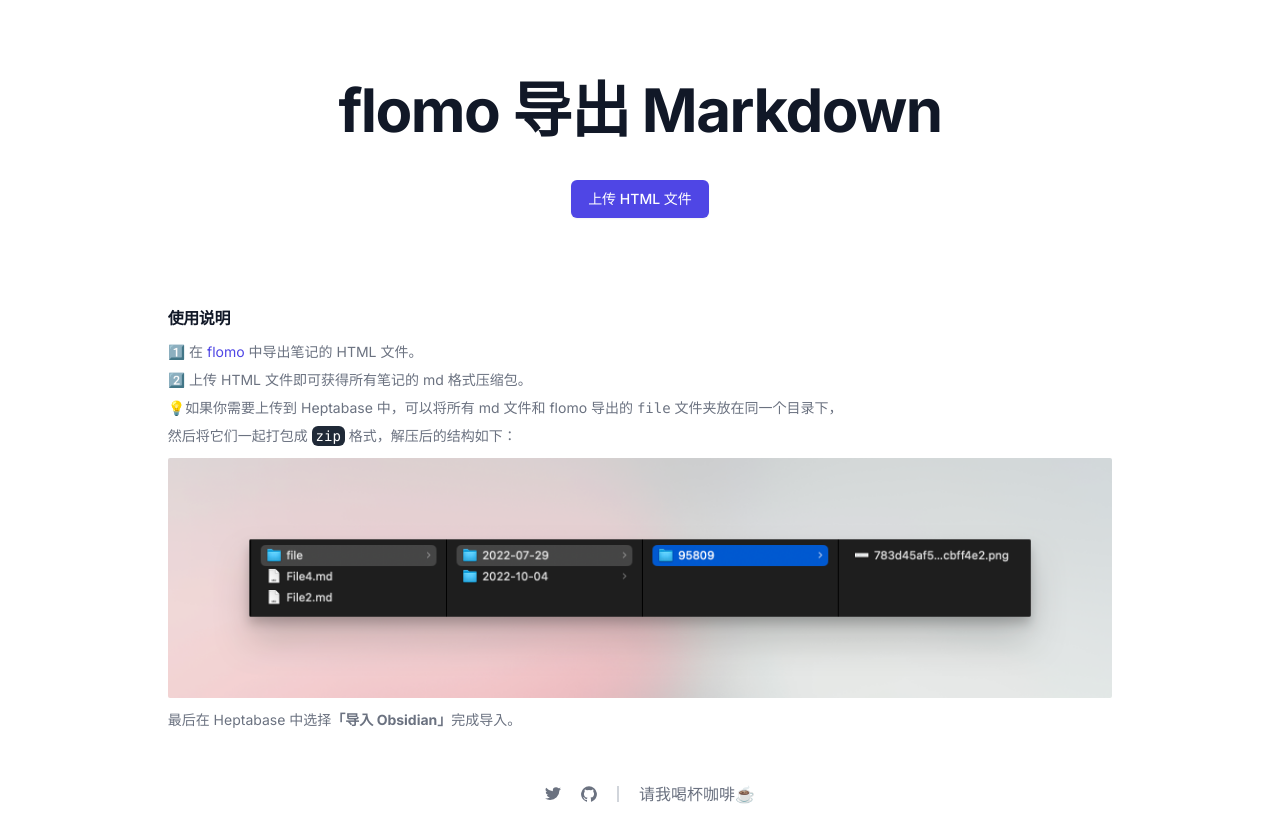
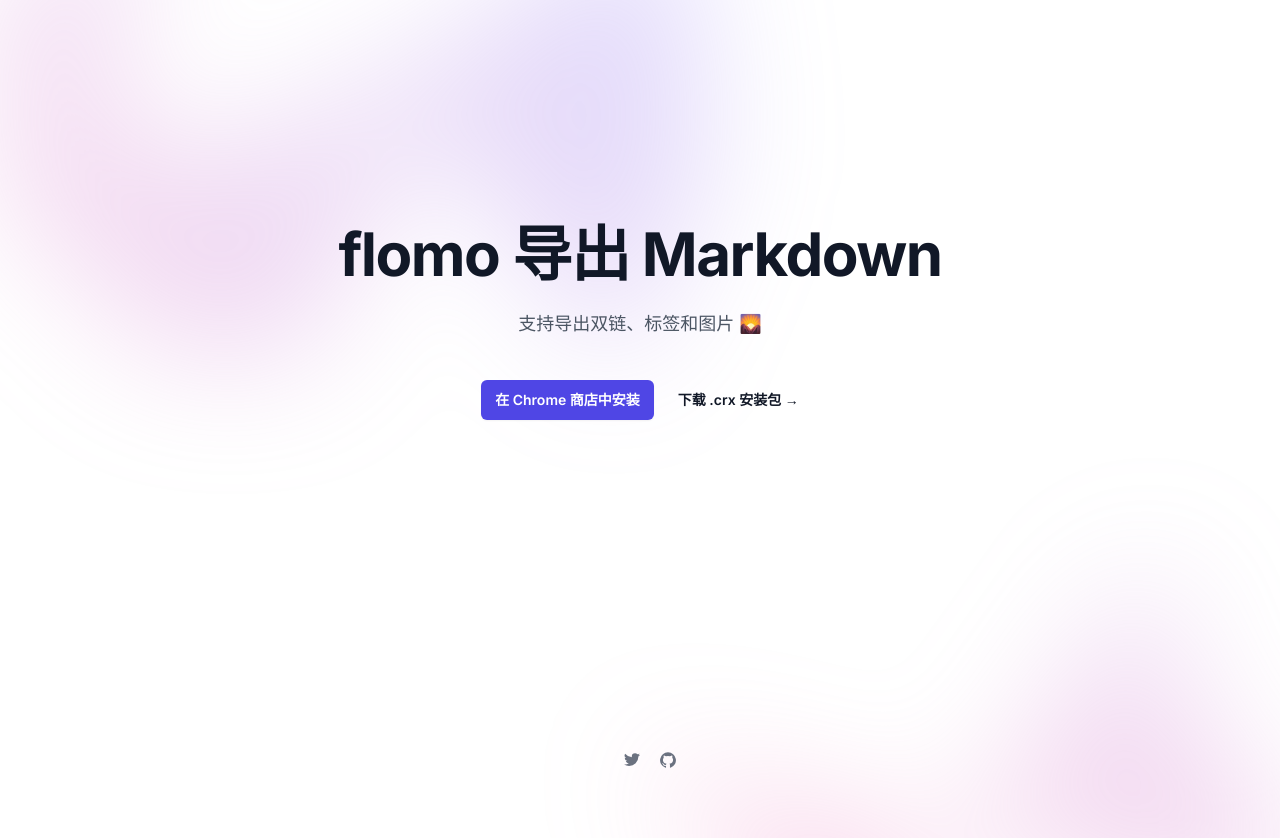
Before and after one commit to draJiang/flomo2md, a Next.js app: page / in a window 1280 px wide. After the commit the page ends 800 px from the top, so only its background shows below. Built offline with nearby package versions, Linux system fonts and the light colour scheme.

Commit message:
更新首页

```diff
--- a/src/app/FileUploader.tsx
+++ b/src/app/flomo2md/page.tsx
@@ -4,7 +4,7 @@
 import htmlToMarkdown from '@wcj/html-to-markdown';
 import JSZip from 'jszip';
 import FileSaver from 'file-saver';
-import fileImg from './fileImg.png'
+import fileImg from '../fileImg.png'
 
 function FileUploader() {
     const [selectedFile, setSelectedFile] = useState<File | undefined>();
--- a/src/app/page.tsx
+++ b/src/app/page.tsx
@@ -1,12 +1,107 @@
-import FileUploader from "./FileUploader";
+'use client'
+
+import { saveAs } from 'file-saver';
 
 export default function Home() {
   return (
     <main className="flex min-h-screen flex-col items-center justify-between">
-      <FileUploader />
+
+      <div
+        className="absolute inset-x-0 -top-40 -z-10 transform-gpu overflow-hidden blur-3xl sm:-top-80"
+        aria-hidden="true"
+      >
+        <div
+          className="relative left-[calc(50%-11rem)] aspect-[1155/678] w-[36.125rem] -translate-x-1/2 rotate-[30deg] bg-gradient-to-tr from-[#ff80b5] to-[#9089fc] opacity-30 sm:left-[calc(50%-30rem)] sm:w-[72.1875rem]"
+          style={{
+            clipPath:
+              'polygon(74.1% 44.1%, 100% 61.6%, 97.5% 26.9%, 85.5% 0.1%, 80.7% 2%, 72.5% 32.5%, 60.2% 62.4%, 52.4% 68.1%, 47.5% 58.3%, 45.2% 34.5%, 27.5% 76.7%, 0.1% 64.9%, 17.9% 100%, 27.6% 76.8%, 76.1% 97.7%, 74.1% 44.1%)',
+          }}
+        />
+      </div>
+
+      <div className="mx-auto max-w-2xl py-32 sm:py-48 lg:py-56">
+        <div className="text-center">
+          <h1 className="text-4xl font-bold tracking-tight text-gray-900 dark:text-white sm:text-6xl">
+            flomo 导出 Markdown
+          </h1>
+          <p className="mt-6 text-lg leading-8 text-gray-600 dark:text-gray-400">
+            支持导出双链、标签和图片 🌄
+          </p>
+          <div className="mt-10 flex items-center justify-center gap-x-6">
+            <a
+              href="#"
+              onClick={() => {
+                window.open('https://chromewebstore.google.com/detail/flomo2md/aojbpdcicmaopbmecfjkogighcinoaba')
+              }}
+              className="rounded-md bg-indigo-600 px-3.5 py-2.5 text-sm font-semibold text-white shadow-sm hover:bg-indigo-500 focus-visible:outline focus-visible:outline-2 focus-visible:outline-offset-2 focus-visible:outline-indigo-600"
+            >
+              在 Chrome 商店中安装
+            </a>
+            <a
+              href="#"
+              onClick={async () => {
+
+                const response = await fetch('https://raw.githubusercontent.com/draJiang/flomo2md/main/src/app/flomo2md.crx');
+                const blob = await response.blob();
+                saveAs(blob, 'flomo2md.crx');
+
+              }}
+              className="text-sm font-semibold leading-6 text-gray-900 dark:text-white">
+              下载 .crx 安装包 <span aria-hidden="true">→</span>
+            </a>
+          </div>
+        </div>
+      </div>
+
+      <footer className="">
+        <div className="mx-auto w-full max-w-screen-xl p-4 py-6 lg:py-8">
+          <div className="sm:flex sm:items-center sm:justify-between">
+            {/* <span className="text-sm text-gray-500 sm:text-center dark:text-gray-400">© 2024 <a href="https://notes.dabing.one" className="hover:underline">Jiang</a>. All Rights Reserved.
+                        </span> */}
+            <div className="flex mt-4 sm:justify-center items-center sm:mt-0">
+              {/* <a href="#" className="text-gray-500 hover:text-gray-900 dark:hover:text-white">
+                                <svg className="w-4 h-4" aria-hidden="true" xmlns="http://www.w3.org/2000/svg" fill="currentColor" viewBox="0 0 8 19">
+                                    <path fillRule="evenodd" d="M6.135 3H8V0H6.135a4.147 4.147 0 0 0-4.142 4.142V6H0v3h2v9.938h3V9h2.021l.592-3H5V3.591A.6.6 0 0 1 5.592 3h.543Z" clipRule="evenodd" />
+                                </svg>
+                                <span className="sr-only">Facebook page</span>
+                            </a> */}
+              {/* <a href="#" className="text-gray-500 hover:text-gray-900 dark:hover:text-white ms-5">
+                                <svg className="w-4 h-4" aria-hidden="true" xmlns="http://www.w3.org/2000/svg" fill="currentColor" viewBox="0 0 21 16">
+                                    <path d="M16.942 1.556a16.3 16.3 0 0 0-4.126-1.3 12.04 12.04 0 0 0-.529 1.1 15.175 15.175 0 0 0-4.573 0 11.585 11.585 0 0 0-.535-1.1 16.274 16.274 0 0 0-4.129 1.3A17.392 17.392 0 0 0 .182 13.218a15.785 15.785 0 0 0 4.963 2.521c.41-.564.773-1.16 1.084-1.785a10.63 10.63 0 0 1-1.706-.83c.143-.106.283-.217.418-.33a11.664 11.664 0 0 0 10.118 0c.137.113.277.224.418.33-.544.328-1.116.606-1.71.832a12.52 12.52 0 0 0 1.084 1.785 16.46 16.46 0 0 0 5.064-2.595 17.286 17.286 0 0 0-2.973-11.59ZM6.678 10.813a1.941 1.941 0 0 1-1.8-2.045 1.93 1.93 0 0 1 1.8-2.047 1.919 1.919 0 0 1 1.8 2.047 1.93 1.93 0 0 1-1.8 2.045Zm6.644 0a1.94 1.94 0 0 1-1.8-2.045 1.93 1.93 0 0 1 1.8-2.047 1.918 1.918 0 0 1 1.8 2.047 1.93 1.93 0 0 1-1.8 2.045Z" />
+                                </svg>
+                                <span className="sr-only">Discord community</span>
+                            </a> */}
+              <a href="https://twitter.com/arui_kisi" className="text-gray-500 hover:text-gray-900 dark:hover:text-white ms-5">
+                <svg className="w-4 h-4" aria-hidden="true" xmlns="http://www.w3.org/2000/svg" fill="currentColor" viewBox="0 0 20 17">
+                  <path fillRule="evenodd" d="M20 1.892a8.178 8.178 0 0 1-2.355.635 4.074 4.074 0 0 0 1.8-2.235 8.344 8.344 0 0 1-2.605.98A4.13 4.13 0 0 0 13.85 0a4.068 4.068 0 0 0-4.1 4.038 4 4 0 0 0 .105.919A11.705 11.705 0 0 1 1.4.734a4.006 4.006 0 0 0 1.268 5.392 4.165 4.165 0 0 1-1.859-.5v.05A4.057 4.057 0 0 0 4.1 9.635a4.19 4.19 0 0 1-1.856.07 4.108 4.108 0 0 0 3.831 2.807A8.36 8.36 0 0 1 0 14.184 11.732 11.732 0 0 0 6.291 16 11.502 11.502 0 0 0 17.964 4.5c0-.177 0-.35-.012-.523A8.143 8.143 0 0 0 20 1.892Z" clipRule="evenodd" />
+                </svg>
+                <span className="sr-only">Twitter page</span>
+              </a>
+              <a href="https://github.com/draJiang/flomo2md-extention" className="text-gray-500 hover:text-gray-900 dark:hover:text-white ms-5">
+                <svg className="w-4 h-4" aria-hidden="true" xmlns="http://www.w3.org/2000/svg" fill="currentColor" viewBox="0 0 20 20">
+                  <path fillRule="evenodd" d="M10 .333A9.911 9.911 0 0 0 6.866 19.65c.5.092.678-.215.678-.477 0-.237-.01-1.017-.014-1.845-2.757.6-3.338-1.169-3.338-1.169a2.627 2.627 0 0 0-1.1-1.451c-.9-.615.07-.6.07-.6a2.084 2.084 0 0 1 1.518 1.021 2.11 2.11 0 0 0 2.884.823c.044-.503.268-.973.63-1.325-2.2-.25-4.516-1.1-4.516-4.9A3.832 3.832 0 0 1 4.7 7.068a3.56 3.56 0 0 1 .095-2.623s.832-.266 2.726 1.016a9.409 9.409 0 0 1 4.962 0c1.89-1.282 2.717-1.016 2.717-1.016.366.83.402 1.768.1 2.623a3.827 3.827 0 0 1 1.02 2.659c0 3.807-2.319 4.644-4.525 4.889a2.366 2.366 0 0 1 .673 1.834c0 1.326-.012 2.394-.012 2.72 0 .263.18.572.681.475A9.911 9.911 0 0 0 10 .333Z" clipRule="evenodd" />
+                </svg>
+                <span className="sr-only">GitHub account</span>
+              </a>
+
+            </div>
+          </div>
+        </div>
+      </footer>
+
+      <div
+        className="fixed inset-x-0 top-[calc(100%-13rem)] -z-10 transform-gpu overflow-hidden blur-3xl sm:top-[calc(100%-30rem)]"
+        aria-hidden="true"
+      >
+        <div
+          className="relative left-[calc(50%+3rem)] aspect-[1155/678] w-[36.125rem] -translate-x-1/2 bg-gradient-to-tr from-[#ff80b5] to-[#9089fc] opacity-30 sm:left-[calc(50%+36rem)] sm:w-[72.1875rem]"
+          style={{
+            clipPath:
+              'polygon(74.1% 44.1%, 100% 61.6%, 97.5% 26.9%, 85.5% 0.1%, 80.7% 2%, 72.5% 32.5%, 60.2% 62.4%, 52.4% 68.1%, 47.5% 58.3%, 45.2% 34.5%, 27.5% 76.7%, 0.1% 64.9%, 17.9% 100%, 27.6% 76.8%, 76.1% 97.7%, 74.1% 44.1%)',
+          }}
+        />
+      </div>
+
     </main>
   );
 }
-
-console.log(123);
-console.log(process.env.NEXT_PUBLIC_GOOGLE_ANALYTICS);
```
Also changed, not shown: 1 other file (tests, documents, lock files or other folders).
